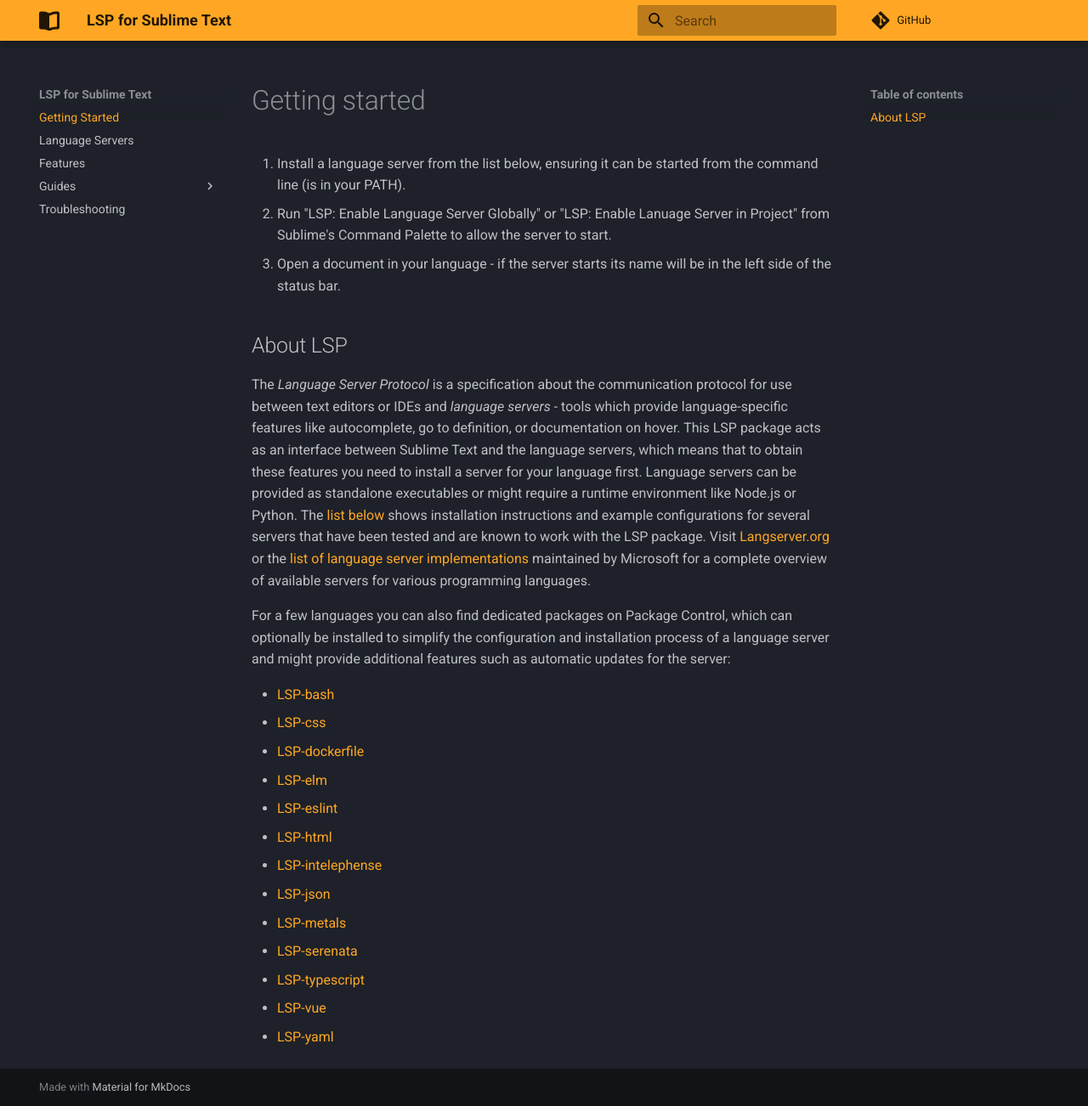
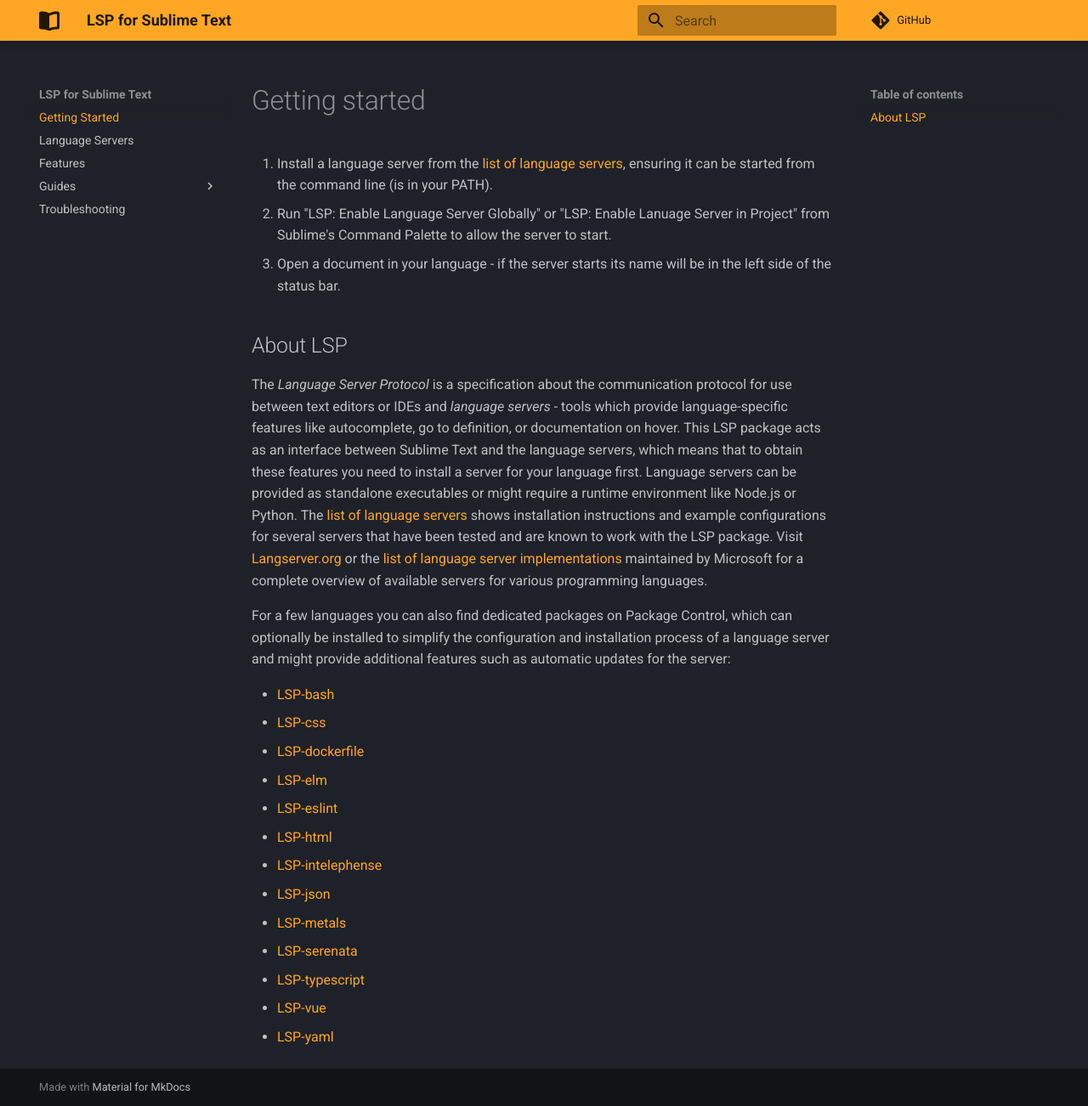
Before and after one commit to sublimelsp/LSP, an MkDocs documentation site: the page built from docs/index.md, in a window 1280 px wide and 1302 px high. Shown: the whole window at 85% size. Built offline with MkDocs 1.6.1 and Material for MkDocs 9.7.7, drawn with Linux system fonts in a browser that asks for light colours; comment, search, counter and statistics services are not loaded.

Commit message:
update links

```diff
--- a/docs/index.md
+++ b/docs/index.md
@@ -1,6 +1,6 @@
 # Getting started
 
-1. Install a language server from the list below, ensuring it can be started from the command line (is in your PATH).
+1. Install a language server from the [list of language servers](/language_servers/), ensuring it can be started from the command line (is in your PATH).
 2. Run "LSP: Enable Language Server Globally" or "LSP: Enable Lanuage Server in Project" from Sublime's Command Palette to allow the server to start.
 3. Open a document in your language - if the server starts its name will be in the left side of the status bar.
 
@@ -10,7 +10,7 @@
 The *Language Server Protocol* is a specification about the communication protocol for use between text editors or IDEs and *language servers* - tools which provide language-specific features like autocomplete, go to definition, or documentation on hover.
 This LSP package acts as an interface between Sublime Text and the language servers, which means that to obtain these features you need to install a server for your language first.
 Language servers can be provided as standalone executables or might require a runtime environment like Node.js or Python.
-The [list below](index.md#language-servers) shows installation instructions and example configurations for several servers that have been tested and are known to work with the LSP package.
+The [list of language servers](/language_servers/) shows installation instructions and example configurations for several servers that have been tested and are known to work with the LSP package.
 Visit [Langserver.org](https://langserver.org/) or the [list of language server implementations](https://microsoft.github.io/language-server-protocol/implementors/servers/) maintained by Microsoft for a complete overview of available servers for various programming languages.
 
 For a few languages you can also find dedicated packages on Package Control, which can optionally be installed to simplify the configuration and installation process of a language server and might provide additional features such as automatic updates for the server:
```
